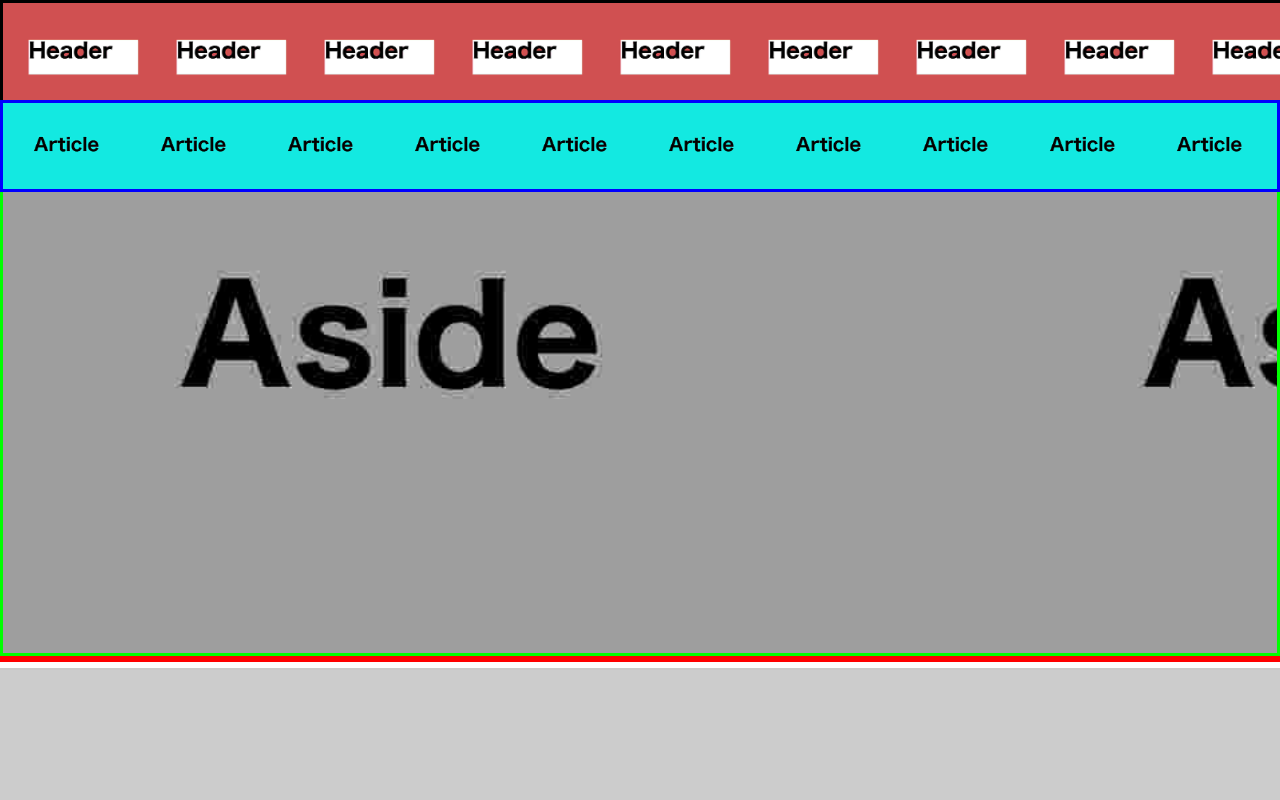
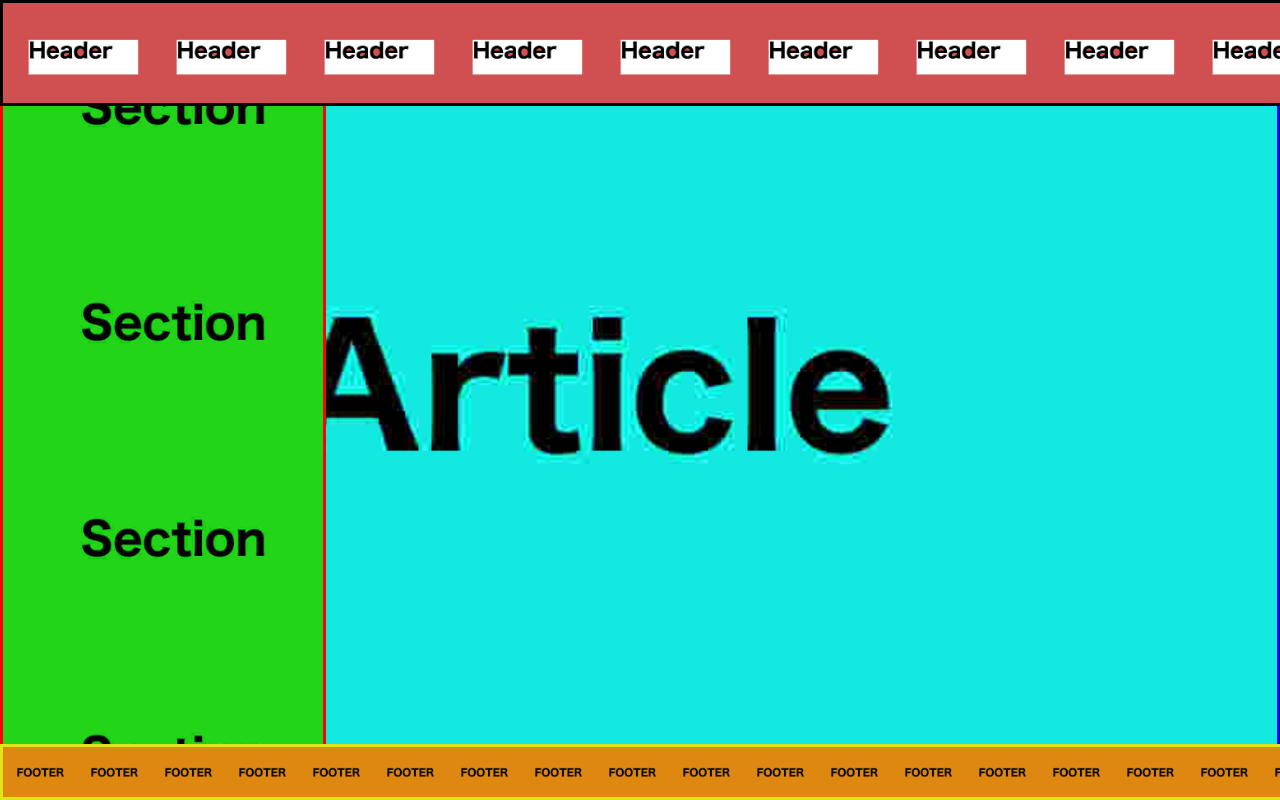
Before and after one commit to mattrdini/mattrdini.github.io, a plain HTML site: page index.html in a window 1280 px wide. Drawn offline with Linux system fonts and the light colour scheme.

Commit message:
finished first pass at page layout

```diff
--- a/layout.css
+++ b/layout.css
@@ -24,37 +24,59 @@ p {
 
 
 header {
-	position: absolute;
-	border: 3px solid #000000; /* Black */
+	position: fixed;
 	width: 100%;
 	height: 100px;
+    top: 0px;
+	z-index: 0;
+	border: 3px solid #000000; /* Black */
 	background-image: url("/assets/images/sample-header.jpg");
 	background-size: contain;
 
 }
 
 article {
-	position: absolute;
-	top: 100px;
+	position: fixed;
+	height: 100%;
+	right: 0px;
+	width: 100%;
+	top: 0px;
+	z-index: -2;
 	border: 3px solid #0000FF; /* Blue */
 	background-image: url("/assets/images/sample-article.jpg");
 	background-size: contain;
 }
 
 aside {
+	visibility: hidden;
+    position: fixed;
+	height: 100%;
+    right: 0px;
+    width: 60%;
 	border: 3px solid #00FF00; /* Green */
 	background-image: url("/assets/images/sample-aside.jpg");
 	background-size: contain;
 }
 
 section {
+	position: fixed;
+	left: 0px;
+	width: 25%;
+	height: 100%;
+	top: 0px;
+	z-index: -1;
 	border: 3px solid #FF0000; /* Red */
 	background-image: url("/assets/images/sample-section.jpg");
 	background-size: contain;
 }
 
 footer {
-	border: 3px solid #FFFFFF; /* White */
+	position: fixed;
+	bottom: 0px;
+	height: 50px;
+	width: 100%;
+	z-index: -1;
+	border: 3px solid #E1E419; /* Gross yellow */
 	background-image: url("/assets/images/sample-footer.jpg");
 	background-size: contain;
 }
```
Also changed, not shown: index.html (+3 -1 lines).
